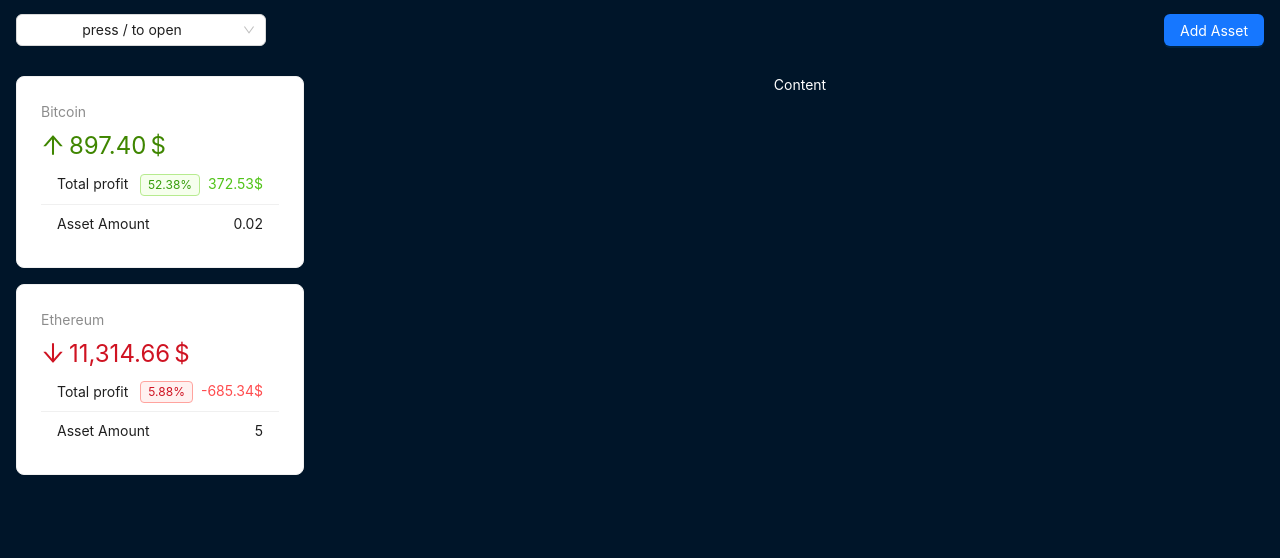
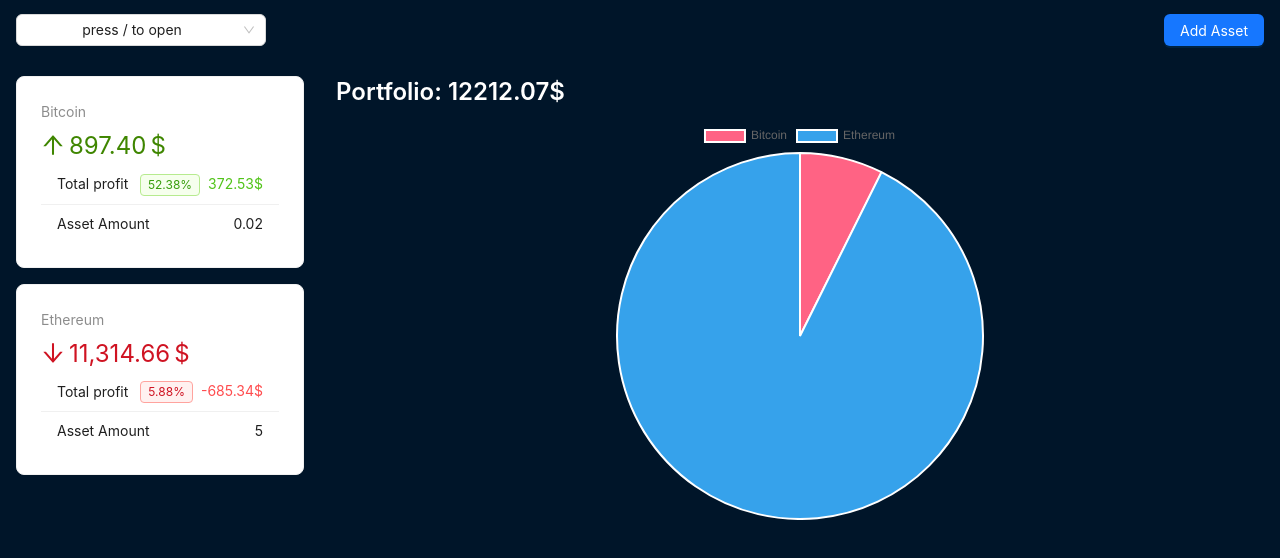
Before and after one commit to Markelas/crypto, a React (Vite) app: page / in a window 1280 px wide. Shown: the top 558 px of the page. Built offline with nearby package versions, Linux system fonts and the light colour scheme.

Commit message:
Add pie chart on page

```diff
--- a/package.json
+++ b/package.json
@@ -12,7 +12,9 @@
   "dependencies": {
     "@ant-design/icons": "^5.3.0",
     "antd": "^5.13.3",
+    "chart.js": "^4.4.1",
     "react": "^18.2.0",
+    "react-chartjs-2": "^5.2.0",
     "react-dom": "^18.2.0"
   },
   "devDependencies": {
--- /dev/null
+++ b/src/components/AssetsTable.jsx
@@ -0,0 +1,11 @@
+import React from 'react';
+
+const AssetsTable = () => {
+    return (
+        <div>
+
+        </div>
+    );
+};
+
+export default AssetsTable;
--- /dev/null
+++ b/src/components/PortfolioChart.jsx
@@ -0,0 +1,31 @@
+import React from 'react';
+import { Chart as ChartJS, ArcElement, Tooltip, Legend } from 'chart.js';
+import { Pie } from 'react-chartjs-2';
+import {useCrypto} from "../context/crypto-context.jsx";
+
+ChartJS.register(ArcElement, Tooltip, Legend);
+
+
+export default function PortfolioChart () {
+    const { assets} = useCrypto()
+
+    const data = {
+        labels: assets.map(a => a.name),
+        datasets: [
+            {
+                label: '$',
+                data: assets.map(a => a.totalAmount),
+                backgroundColor: [
+                    'rgba(255, 99, 132, 1)',
+                    'rgba(54, 162, 235, 1)',
+                    'rgba(255, 206, 86, 1)',
+                    'rgba(75, 192, 192, 1)',
+                    'rgba(153, 102, 255, 1)',
+                    'rgba(255, 159, 64, 1)',
+                ],
+            },
+        ],
+    };
+
+    return <div style={{display: "flex", marginBottom: '1rem', justifyContent: 'center', height: '400px'}}><Pie data={data} /></div>
+}
--- a/src/components/layout/AppContent.jsx
+++ b/src/components/layout/AppContent.jsx
@@ -1,5 +1,8 @@
 import React from 'react';
-import {Layout} from "antd";
+import {Layout, Typography} from "antd";
+import {useCrypto} from "../../context/crypto-context.jsx";
+import PortfolioChart from "../PortfolioChart.jsx";
+import AssetsTable from "../AssetsTable.jsx";
 
 const contentStyle = {
     textAlign: 'center',
@@ -8,10 +11,27 @@
     backgroundColor: '#001529',
     padding: '1rem'
 };
-const AppContent = () => {
+
+export default function AppContent() {
+    const { assets, crypto } = useCrypto()
+
+    const cryptoPriceMap = crypto.reduce((acc, c) => {
+        acc[c.id] = c.price
+        return acc
+    }, {})
+
     return (
-        <Layout.Content style={contentStyle}>Content</Layout.Content>
-    );
-};
-
-export default AppContent;
+        <Layout.Content style={contentStyle}>
+            <Typography.Title level={3} style={{ textAlign: 'left', color: '#fff' }}>
+                Portfolio:{' '}
+                {assets
+                    .map((asset) => asset.amount * cryptoPriceMap[asset.id])
+                    .reduce((acc, v) => (acc += v), 0)
+                    .toFixed(2)}
+                $
+            </Typography.Title>
+            <PortfolioChart/>
+            <AssetsTable/>
+        </Layout.Content>
+    )
+}
```
Also changed, not shown: 1 other file (tests, documents, lock files or other folders).
